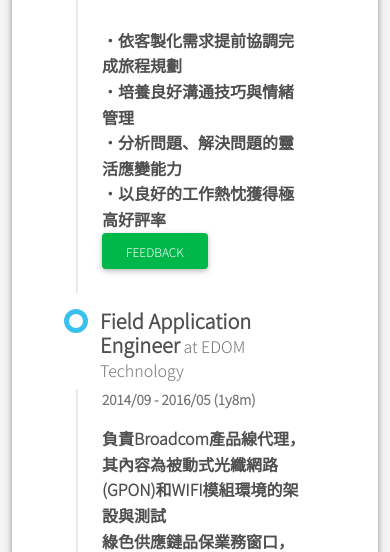
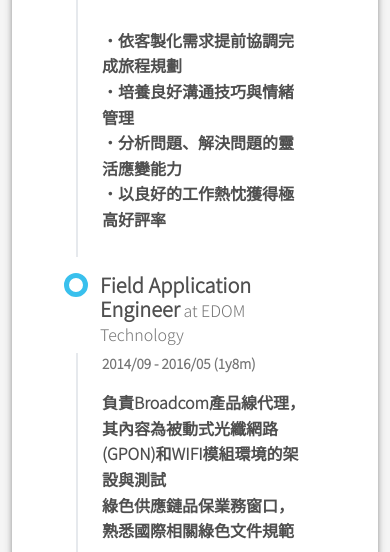
Before and after one commit to redtea227/resume_backend, a PHP site: page / in a window 390 px wide. Shown: the part 2774-3326 px from the top of the page. Run offline with PHP 8.4, Linux system fonts and the light colour scheme; data comes from the database, SQL or seed files in the repository; some libraries are stand-ins or nearby versions.

Commit message:
feedbackButton rwd none

```diff
--- a/css/frontend.css
+++ b/css/frontend.css
@@ -74,6 +74,9 @@
   }
   .navbar-collapse>ul>li{
     margin-left: 0 !important;
+  }
+  #feedbackButton{
+    display: none;
   }
 }
 
--- a/index.php
+++ b/index.php
@@ -184,7 +184,7 @@
                     <div><?= $value['content']; ?>
                       <?php
                       if ($value['name'] == "Tour Guide") {
-                        echo "<br><input type='button' class='btn btn-success' onclick='op(&#39;#cover&#39;,&#39;#cvr&#39;,&#39;modal/carousel.php&#39;)' value='Feedback'>";
+                        echo "<br><input type='button' id='feedbackButton' class='btn btn-success' onclick='op(&#39;#cover&#39;,&#39;#cvr&#39;,&#39;modal/carousel.php&#39;)' value='Feedback'>";
                       }
                       ?>
                     </div>
```
